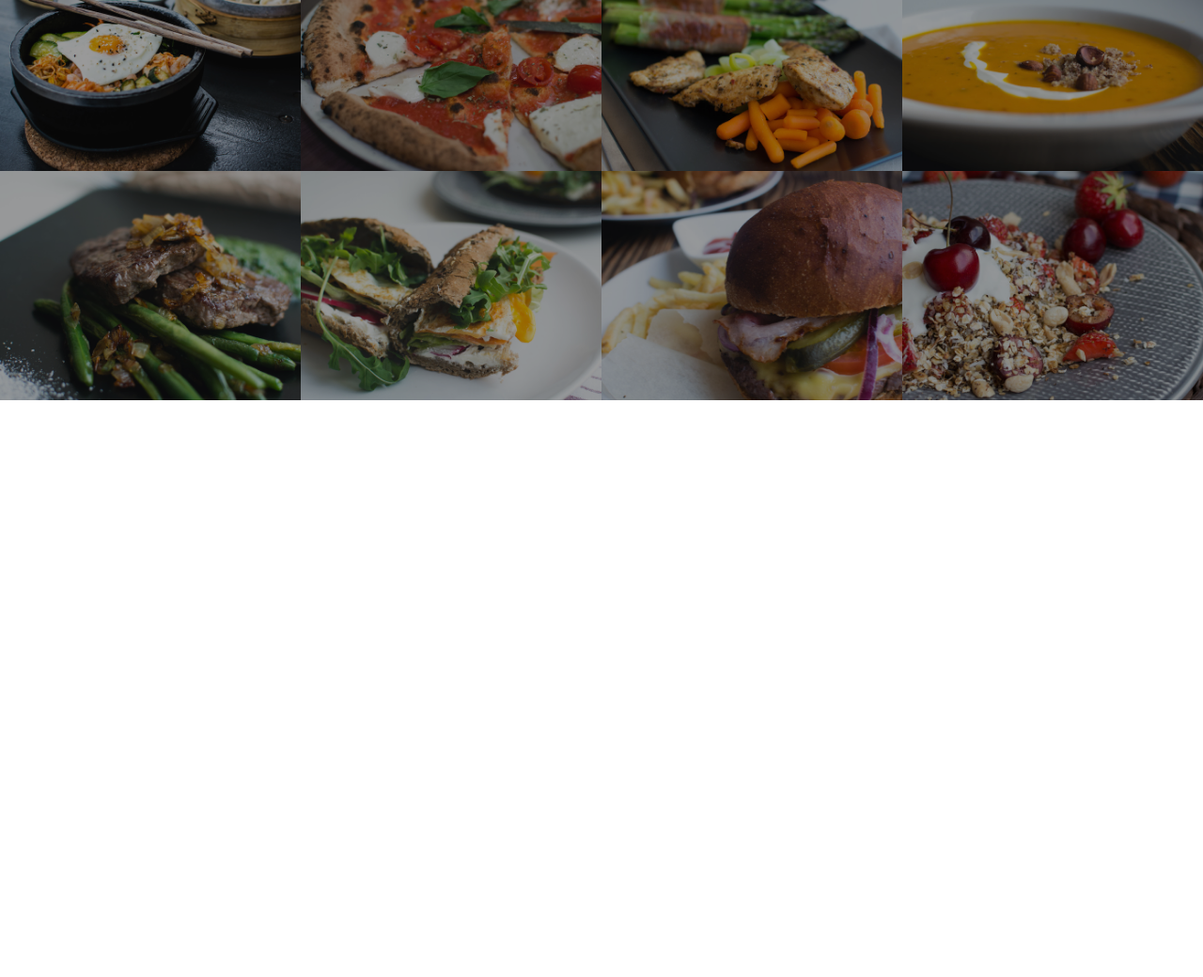
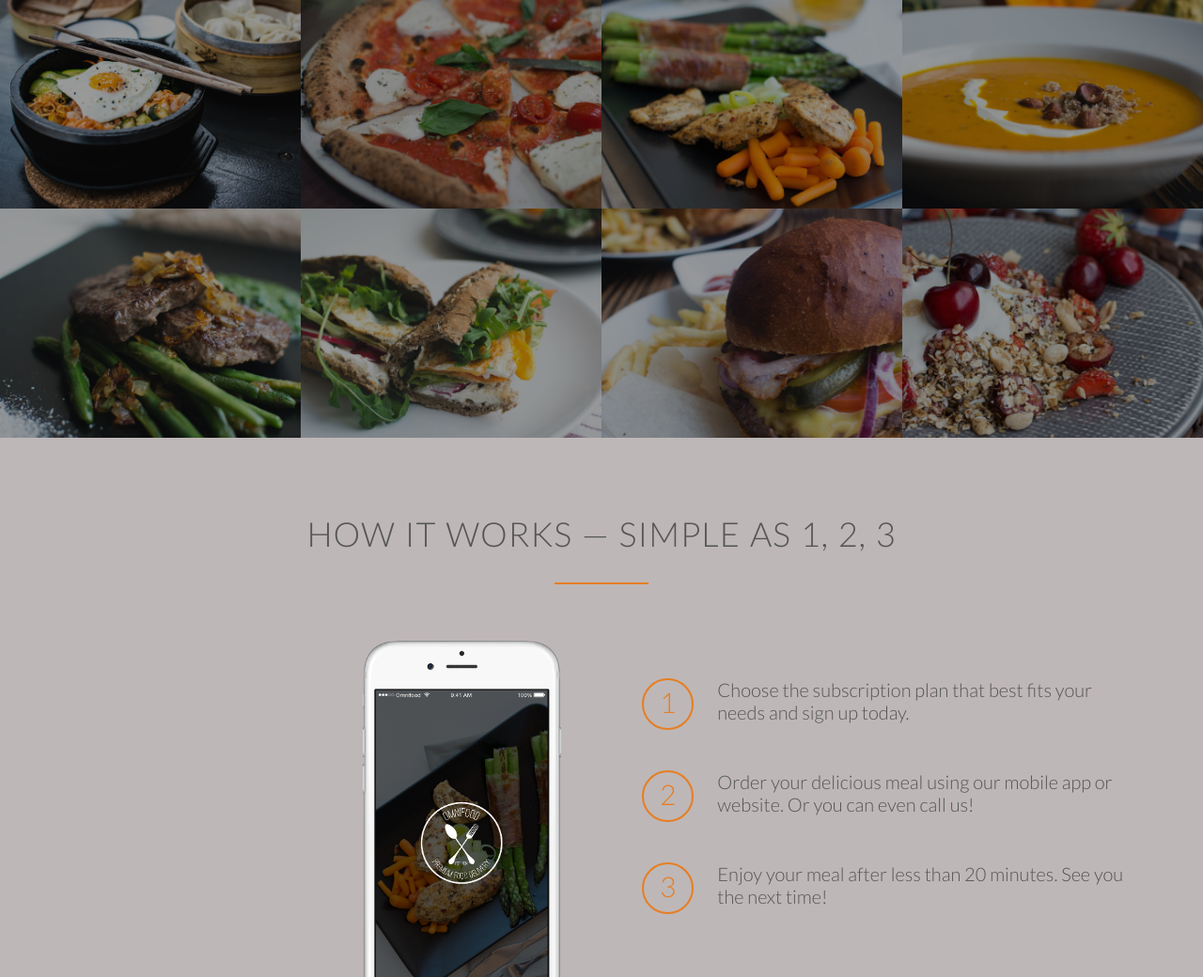
Before and after one commit to marshalmori/ominifood, a plain HTML site: page index.html in a window 1280 px wide. Shown: the part 1538-2578 px from the top of the page at 94% size. Before the commit the page ends 1964 px from the top, so only its background shows below. Drawn offline with Linux system fonts and the light colour scheme; files whose address does not match are found by name.

Commit message:
Finalização da seção How it works

```diff
--- a/index.html
+++ b/index.html
@@ -65,7 +65,7 @@
  </section>
 
  <section class="section-meals">
-    <ul class="meals-showcase">
+    <ul class="meals-showcase clearfix">
        <li>
            <figure class="meal-photo">
                <img src="resources/img/1.jpg" alt="Korean bibimbap with egg and vegetables">
@@ -87,7 +87,7 @@
            </figure>
        </li>
     </ul>
-    <ul class="meals-showcase">
+    <ul class="meals-showcase clearfix">
        <li>
            <figure class="meal-photo">
                <img src="resources/img/5.jpg" alt="Paleo beef steak with vegetables">
@@ -110,5 +110,35 @@
        </li>
     </ul>
  </section>
+
+ <section class="section-steps">
+    <div class="row">
+        <h2>How it works &mdash; Simple as 1, 2, 3</h2>
+    </div>
+    <div class="row">
+        <div class="col span-1-of-2 steps-box">
+           <img src="resources/img/app-iPhone.png" alt="Omnifood app on iPhone" class="app-screen" >
+        </div>
+
+        <div class="col span-1-of-2 steps-box">
+            <div class="works-step">
+                <div>1</div>
+                <p>Choose the subscription plan that best fits your needs and sign up today.</p>
+            </div>
+            <div class="works-step">
+                <div>2</div>
+                <p>Order your delicious meal using our mobile app or website. Or you can even call us!</p>
+            </div>
+            <div class="works-step">
+                <div>3</div>
+                <p>Enjoy your meal after less than 20 minutes. See you the next time!</p>
+            </div>
+
+            <a href="#" class="btn-app"><img src="resources/img/download-app.svg" alt="App Store Button"></a>
+            <a href="#" class="btn-app"><img src="resources/img/download-app-android.png" alt="Play Store Button"></a>
+        </div>
+    </div>
+</section>
+
 </body>
 </html>
--- a/resources/css/style.css
+++ b/resources/css/style.css
@@ -15,9 +15,16 @@ html {
     font-weight: 300;
     font-size: 20px;
     text-rendering: optimizeLegibility;
-
 }
 
+.clearfix {zoom: 1}
+.clearfix:after {
+    content: '.';
+    clear: both;
+    display: block;
+    height: 0;
+    visibility: hidden;
+}
 /*-------------------------------------------------*/
                 /* REUSABLE COMPONENTS */
 /*-------------------------------------------------*/
@@ -197,6 +204,15 @@ header {
 }
 
 /*-------------------------------------------------*/
+                /* FEATURES */
+/*-------------------------------------------------*/
+
+.section-features .long-copy {
+    margin-bottom: 40px;
+}
+
+
+/*-------------------------------------------------*/
                 /* MEALS */
 /*-------------------------------------------------*/
 
@@ -234,3 +250,54 @@ header {
     opacity: 1;
     transform: scale(1.03);
 }
+
+/*-------------------------------------------------*/
+                /* HOW IT WORKS */
+/*-------------------------------------------------*/
+.section-steps {
+    background-color: #beb7b7;
+}
+
+.steps-box:first-child {
+    text-align: right;
+    padding-right: 3%;
+    margin-top: 30px;
+}
+
+.steps-box:last-child {
+    padding-left: 3%;
+    margin-top: 70px;
+}
+
+.app-screen {
+    width: 40%;
+}
+
+.works-step {
+    margin-bottom: 50px;
+}
+
+.works-step:last-of-type {
+    margin-bottom: 80px;
+}
+
+.works-step div {
+    color: #e67e22;
+    border: 2px solid #e67e22;
+    display: inline-block;
+    border-radius: 50%;
+    height: 55px;
+    width: 55px;
+    text-align: center;
+    padding: 5px;
+    float: left;
+    font-size: 150%;
+    margin-right: 25px;
+}
+
+.btn-app img {
+    height: 50px;
+    width: auto;
+    margin-right: 10px;
+    margin-left: 10px;
+}
```
